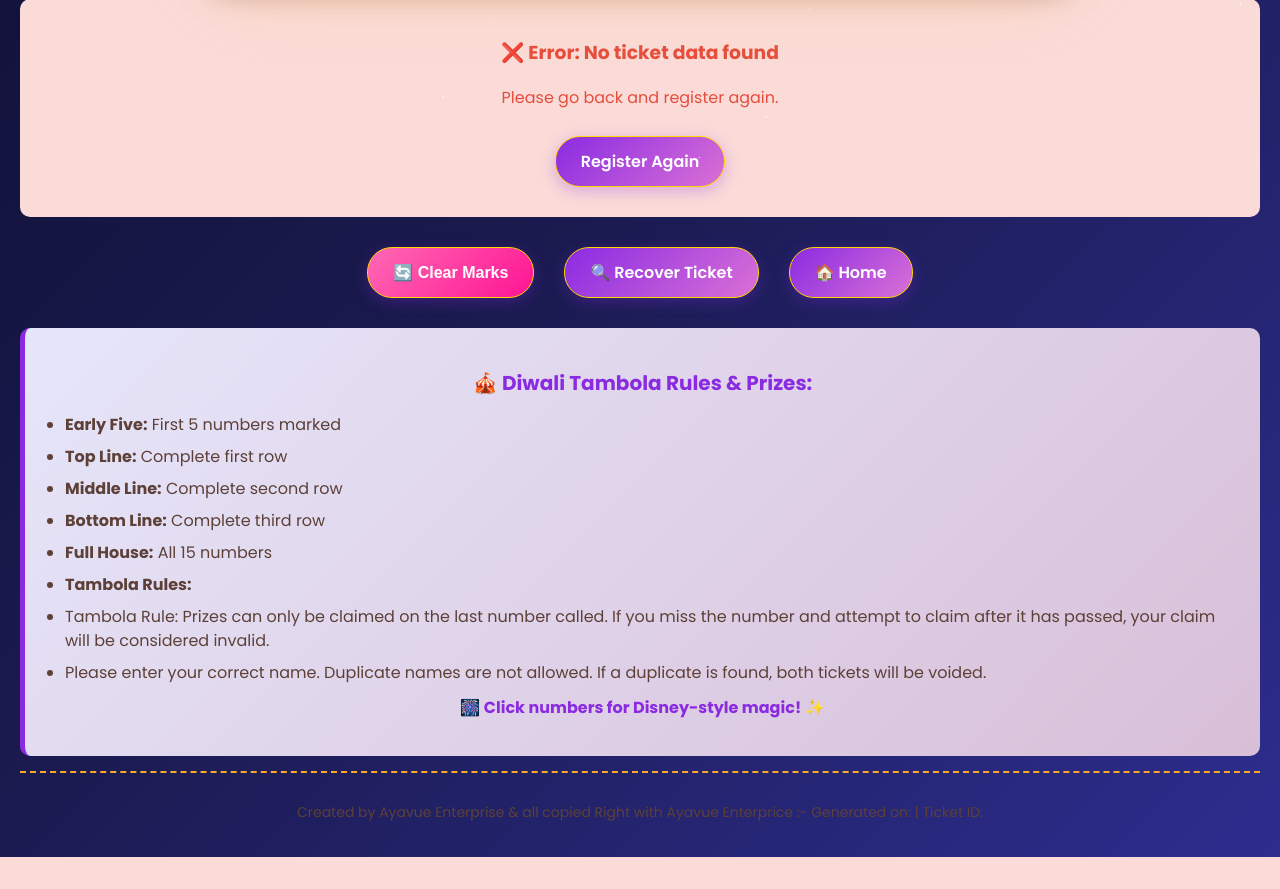
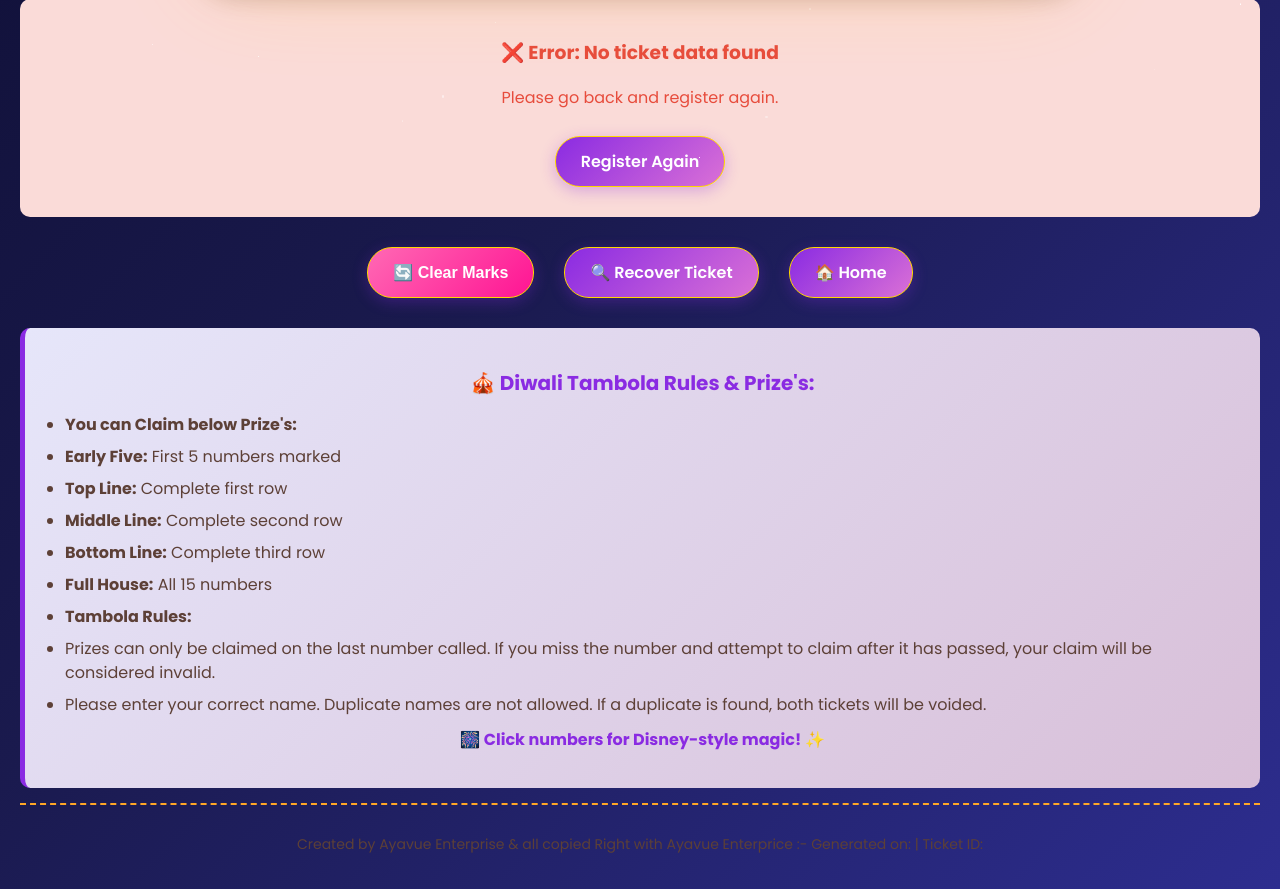
Before and after one commit to ayanlove81-creator/Tambola, a Flask app: template templates/ticket.html in a window 1280 px wide. Shown: the part 623-1512 px from the top of the page. Before the commit the page ends 1480 px from the top, so only its background shows below. Run offline with Flask 3, Linux system fonts and the light colour scheme; the template is opened without the code that fills it, so the values that code supplies are empty.

Commit message:
Update ticket.html

```diff
--- a/templates/ticket.html
+++ b/templates/ticket.html
@@ -646,15 +646,16 @@
         </div>
 
         <div class="instructions">
-            <h3>🎪 Diwali Tambola Rules & Prizes:</h3>
+            <h3>🎪 Diwali Tambola Rules & Prize's:</h3>
             <ul>
+                <li><strong>You can Claim below Prize's:</strong></li>
                 <li><strong>Early Five:</strong> First 5 numbers marked</li>
                 <li><strong>Top Line:</strong> Complete first row</li>
                 <li><strong>Middle Line:</strong> Complete second row</li>
                 <li><strong>Bottom Line:</strong> Complete third row</li>
                 <li><strong>Full House:</strong> All 15 numbers</li>
                 <li><strong>Tambola Rules:</strong></li>
-                <li>Tambola Rule: Prizes can only be claimed on the last number called. If you miss the number and attempt to claim after it has passed, your claim will be considered invalid.
+                <li> Prizes can only be claimed on the last number called. If you miss the number and attempt to claim after it has passed, your claim will be considered invalid.
 </li>
                 <li>Please enter your correct name. Duplicate names are not allowed. If a duplicate is found, both tickets will be voided.
 </li>
```
